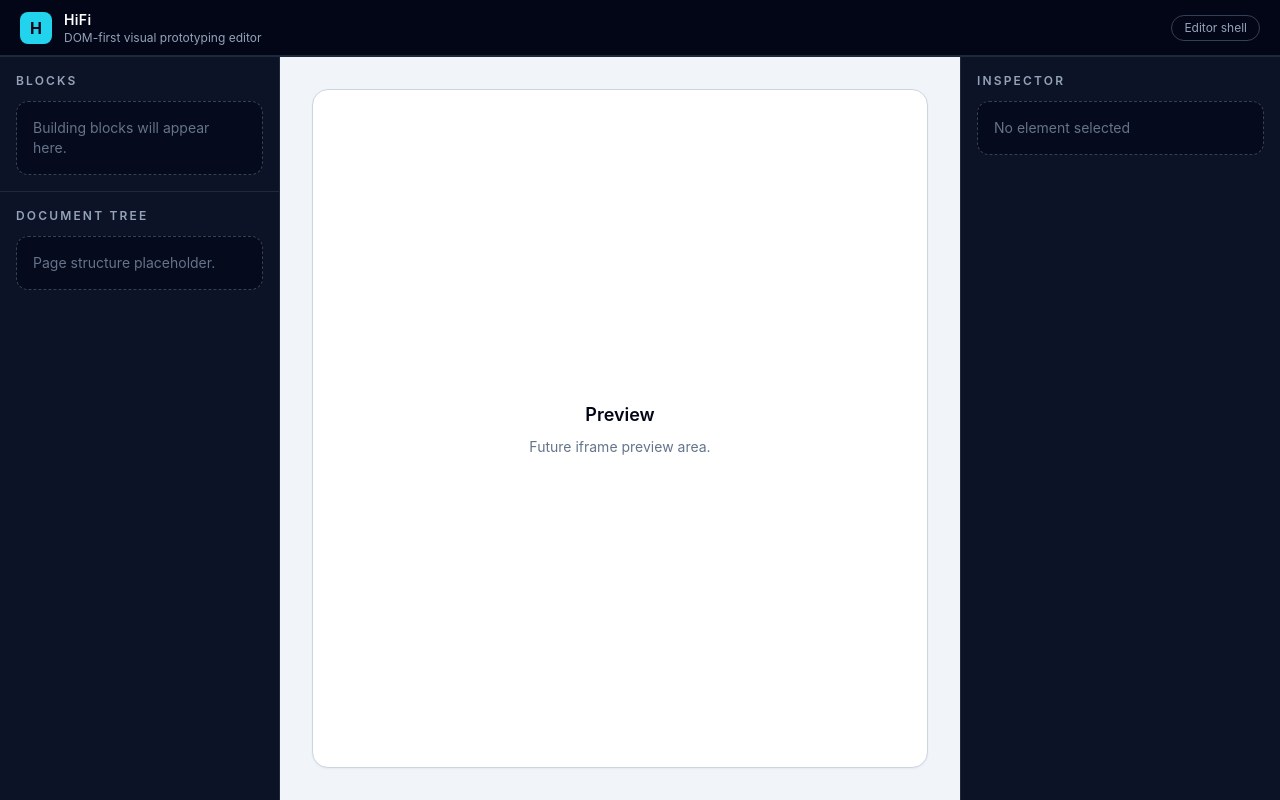
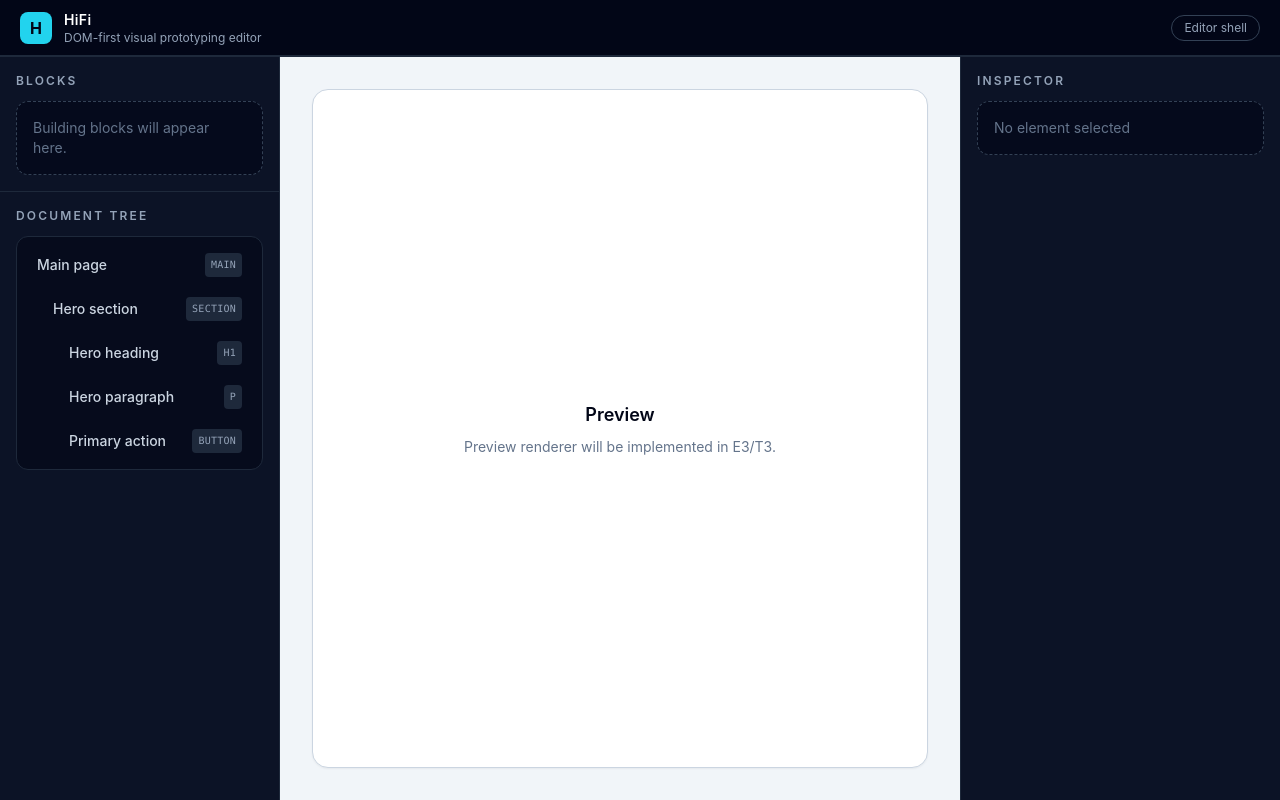
Before and after one commit to mediumhadroncollider/hifi, a React (Vite) app: page / in a window 1280 px wide. Built offline with nearby package versions, Linux system fonts and the light colour scheme.

Commit message:
Implement minimal project model and document tree

```diff
--- a/package.json
+++ b/package.json
@@ -11,7 +11,8 @@
   },
   "dependencies": {
     "react": "^19.0.0",
-    "react-dom": "^19.0.0"
+    "react-dom": "^19.0.0",
+    "zustand": "^5.0.2"
   },
   "devDependencies": {
     "@types/react": "^19.0.0",
--- a/src/components/shell/InspectorPanel.tsx
+++ b/src/components/shell/InspectorPanel.tsx
@@ -1,10 +1,39 @@
+import { useProjectStore } from '../../store/projectStore';
+
 export function InspectorPanel() {
+  const project = useProjectStore((state) => state.project);
+  const selectedNodeId = useProjectStore((state) => state.selectedNodeId);
+  const selectedNode = selectedNodeId ? project.nodes[selectedNodeId] : null;
+
   return (
     <aside className="min-h-0 overflow-y-auto border-l border-slate-800 bg-slate-900/80 p-4">
       <h2 className="text-xs font-semibold uppercase tracking-[0.18em] text-slate-400">Inspector</h2>
-      <div className="mt-3 rounded-xl border border-dashed border-slate-700 bg-slate-950/60 p-4 text-sm text-slate-500">
-        No element selected
-      </div>
+      {selectedNode ? (
+        <dl className="mt-3 space-y-3 rounded-xl border border-slate-800 bg-slate-950/60 p-4 text-sm">
+          <div>
+            <dt className="text-xs font-semibold uppercase tracking-wide text-slate-500">Name</dt>
+            <dd className="mt-1 text-slate-100">{selectedNode.name}</dd>
+          </div>
+          <div>
+            <dt className="text-xs font-semibold uppercase tracking-wide text-slate-500">Tag</dt>
+            <dd className="mt-1 font-mono text-slate-100">{selectedNode.tag}</dd>
+          </div>
+          <div>
+            <dt className="text-xs font-semibold uppercase tracking-wide text-slate-500">ID</dt>
+            <dd className="mt-1 break-all font-mono text-slate-100">{selectedNode.id}</dd>
+          </div>
+          {selectedNode.text !== undefined ? (
+            <div>
+              <dt className="text-xs font-semibold uppercase tracking-wide text-slate-500">Text</dt>
+              <dd className="mt-1 whitespace-pre-wrap text-slate-100">{selectedNode.text}</dd>
+            </div>
+          ) : null}
+        </dl>
+      ) : (
+        <div className="mt-3 rounded-xl border border-dashed border-slate-700 bg-slate-950/60 p-4 text-sm text-slate-500">
+          No element selected
+        </div>
+      )}
     </aside>
   );
 }
--- a/src/components/shell/LeftSidebar.tsx
+++ b/src/components/shell/LeftSidebar.tsx
@@ -1,3 +1,5 @@
+import { DocumentTree } from '../tree/DocumentTree';
+
 export function LeftSidebar() {
   return (
     <aside className="min-h-0 overflow-y-auto border-r border-slate-800 bg-slate-900/80">
@@ -9,8 +11,8 @@ export function LeftSidebar() {
       </section>
       <section className="p-4">
         <h2 className="text-xs font-semibold uppercase tracking-[0.18em] text-slate-400">Document tree</h2>
-        <div className="mt-3 rounded-xl border border-dashed border-slate-700 bg-slate-950/60 p-4 text-sm text-slate-500">
-          Page structure placeholder.
+        <div className="mt-3 rounded-xl border border-slate-800 bg-slate-950/60 p-2">
+          <DocumentTree />
         </div>
       </section>
     </aside>
--- a/src/components/shell/PreviewPane.tsx
+++ b/src/components/shell/PreviewPane.tsx
@@ -4,7 +4,7 @@ export function PreviewPane() {
       <div className="mx-auto flex min-h-full max-w-5xl items-center justify-center rounded-2xl border border-slate-300 bg-white shadow-sm">
         <div className="text-center">
           <h2 className="text-lg font-semibold">Preview</h2>
-          <p className="mt-2 text-sm text-slate-500">Future iframe preview area.</p>
+          <p className="mt-2 text-sm text-slate-500">Preview renderer will be implemented in E3/T3.</p>
         </div>
       </div>
     </section>
--- /dev/null
+++ b/src/components/tree/DocumentTree.tsx
@@ -0,0 +1,34 @@
+import type { ReactNode } from 'react';
+import { useProjectStore } from '../../store/projectStore';
+import { DocumentTreeItem } from './DocumentTreeItem';
+
+export function DocumentTree() {
+  const project = useProjectStore((state) => state.project);
+  const selectedNodeId = useProjectStore((state) => state.selectedNodeId);
+  const selectNode = useProjectStore((state) => state.selectNode);
+
+  const renderNode = (nodeId: string, depth = 0): ReactNode => {
+    const node = project.nodes[nodeId];
+
+    if (!node) {
+      return null;
+    }
+
+    const childItems = node.children.length > 0 ? (
+      <ul className="mt-1 space-y-1">{node.children.map((childId) => renderNode(childId, depth + 1))}</ul>
+    ) : null;
+
+    return (
+      <DocumentTreeItem
+        key={node.id}
+        node={node}
+        depth={depth}
+        isSelected={node.id === selectedNodeId}
+        childItems={childItems}
+        onSelect={selectNode}
+      />
+    );
+  };
+
+  return <ul className="space-y-1">{renderNode(project.rootNodeId)}</ul>;
+}
--- /dev/null
+++ b/src/components/tree/DocumentTreeItem.tsx
@@ -0,0 +1,33 @@
+import type { ReactNode } from 'react';
+import type { HifiNode } from '../../project/types';
+
+interface DocumentTreeItemProps {
+  node: HifiNode;
+  depth: number;
+  isSelected: boolean;
+  childItems: ReactNode;
+  onSelect: (nodeId: string) => void;
+}
+
+export function DocumentTreeItem({ node, depth, isSelected, childItems, onSelect }: DocumentTreeItemProps) {
+  return (
+    <li>
+      <button
+        type="button"
+        className={`flex w-full items-center justify-between gap-2 rounded-lg px-3 py-2 text-left text-sm transition ${
+          isSelected
+            ? 'bg-blue-500/15 text-blue-200 ring-1 ring-blue-400/40'
+            : 'text-slate-300 hover:bg-slate-800 hover:text-slate-100'
+        }`}
+        style={{ paddingLeft: `${12 + depth * 16}px` }}
+        onClick={() => onSelect(node.id)}
+      >
+        <span className="min-w-0 truncate font-medium">{node.name}</span>
+        <span className="shrink-0 rounded bg-slate-800 px-1.5 py-0.5 font-mono text-[10px] uppercase tracking-wide text-slate-400">
+          {node.tag}
+        </span>
+      </button>
+      {childItems}
+    </li>
+  );
+}
--- /dev/null
+++ b/src/project/defaultProject.ts
@@ -0,0 +1,91 @@
+import type { HifiProject } from './types';
+
+export function createDefaultProject(): HifiProject {
+  return {
+    id: 'project-default',
+    name: 'HiFi starter project',
+    rootNodeId: 'node-root',
+    nodes: {
+      'node-root': {
+        id: 'node-root',
+        tag: 'main',
+        name: 'Main page',
+        children: ['node-hero'],
+      },
+      'node-hero': {
+        id: 'node-hero',
+        tag: 'section',
+        name: 'Hero section',
+        children: ['node-hero-title', 'node-hero-copy', 'node-hero-cta'],
+      },
+      'node-hero-title': {
+        id: 'node-hero-title',
+        tag: 'h1',
+        name: 'Hero heading',
+        text: 'Design crisp web prototypes without leaving the DOM.',
+        children: [],
+      },
+      'node-hero-copy': {
+        id: 'node-hero-copy',
+        tag: 'p',
+        name: 'Hero paragraph',
+        text: 'HiFi keeps the document model neutral, serializable, and ready for real HTML and CSS output.',
+        children: [],
+      },
+      'node-hero-cta': {
+        id: 'node-hero-cta',
+        tag: 'button',
+        name: 'Primary action',
+        text: 'Start prototyping',
+        children: [],
+      },
+    },
+    styles: {
+      'node-root': {
+        nodeId: 'node-root',
+        declarations: {
+          backgroundColor: '#f8fafc',
+          color: '#0f172a',
+          fontFamily: 'Inter, ui-sans-serif, system-ui, sans-serif',
+          padding: '48px',
+        },
+      },
+      'node-hero': {
+        nodeId: 'node-hero',
+        declarations: {
+          backgroundColor: '#ffffff',
+          padding: '64px',
+          textAlign: 'center',
+        },
+      },
+      'node-hero-title': {
+        nodeId: 'node-hero-title',
+        declarations: {
+          fontSize: '48px',
+          fontWeight: '700',
+          lineHeight: '1.1',
+          margin: '0 0 16px',
+        },
+      },
+      'node-hero-copy': {
+        nodeId: 'node-hero-copy',
+        declarations: {
+          color: '#475569',
+          fontSize: '18px',
+          lineHeight: '1.6',
+          margin: '0 0 24px',
+        },
+      },
+      'node-hero-cta': {
+        nodeId: 'node-hero-cta',
+        declarations: {
+          backgroundColor: '#2563eb',
+          color: '#ffffff',
+          fontWeight: '600',
+          padding: '12px 18px',
+        },
+      },
+    },
+    googleFonts: [],
+  };
+}
--- /dev/null
+++ b/src/project/types.ts
@@ -0,0 +1,37 @@
+export type HifiNodeTag = 'main' | 'section' | 'div' | 'h1' | 'h2' | 'p' | 'button';
+
+export type HifiStyleDeclarationName =
+  | 'backgroundColor'
+  | 'color'
+  | 'fontFamily'
+  | 'fontSize'
+  | 'fontWeight'
+  | 'fontStyle'
+  | 'textAlign'
+  | 'lineHeight'
+  | 'padding'
+  | 'margin';
+
+export type HifiStyleDeclarations = Partial<Record<HifiStyleDeclarationName, string>>;
+
+export interface HifiNode {
+  id: string;
+  tag: HifiNodeTag;
+  name: string;
+  text?: string;
+  children: string[];
+}
+
+export interface HifiStyle {
+  nodeId: string;
+  declarations: HifiStyleDeclarations;
+}
+
+export interface HifiProject {
+  id: string;
+  name: string;
+  rootNodeId: string;
+  nodes: Record<string, HifiNode>;
+  styles: Record<string, HifiStyle>;
+  googleFonts: string[];
+}
--- /dev/null
+++ b/src/store/projectStore.ts
@@ -0,0 +1,70 @@
+import { create } from 'zustand';
+import { createDefaultProject } from '../project/defaultProject';
+import type { HifiProject, HifiStyleDeclarations } from '../project/types';
+
+interface ProjectStoreState {
+  project: HifiProject;
+  selectedNodeId: string | null;
+  selectNode: (nodeId: string) => void;
+  updateNodeText: (nodeId: string, text: string) => void;
+  updateNodeStyle: (nodeId: string, declarations: HifiStyleDeclarations) => void;
+}
+
+export const useProjectStore = create<ProjectStoreState>((set) => ({
+  project: createDefaultProject(),
+  selectedNodeId: null,
+  selectNode: (nodeId) => {
+    set(({ project }) => ({
+      selectedNodeId: project.nodes[nodeId] ? nodeId : null,
+    }));
+  },
+  updateNodeText: (nodeId, text) => {
+    set(({ project }) => {
+      const node = project.nodes[nodeId];
+
+      if (!node) {
+        return {};
+      }
+
+      return {
+        project: {
+          ...project,
+          nodes: {
+            ...project.nodes,
+            [nodeId]: {
+              ...node,
+              text,
+            },
+          },
+        },
+      };
+    });
+  },
+  updateNodeStyle: (nodeId, declarations) => {
+    set(({ project }) => {
+      const node = project.nodes[nodeId];
+
+      if (!node) {
+        return {};
+      }
+
+      const style = project.styles[nodeId] ?? { nodeId, declarations: {} };
+
+      return {
+        project: {
+          ...project,
+          styles: {
+            ...project.styles,
+            [nodeId]: {
+              ...style,
+              declarations: {
+                ...style.declarations,
+                ...declarations,
+              },
+            },
+          },
+        },
+      };
+    });
+  },
+}));
```
